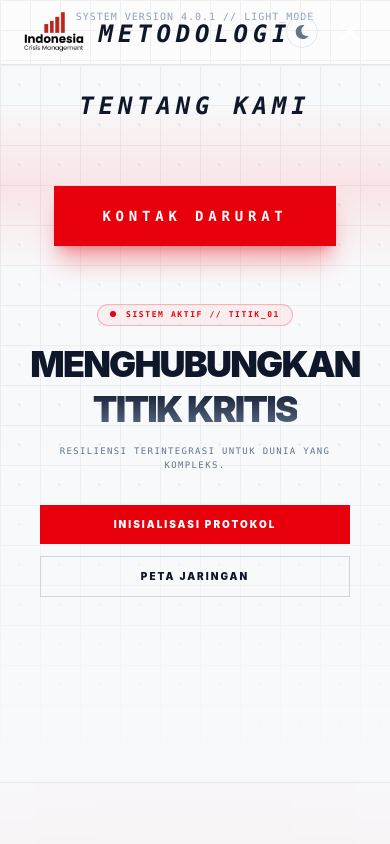
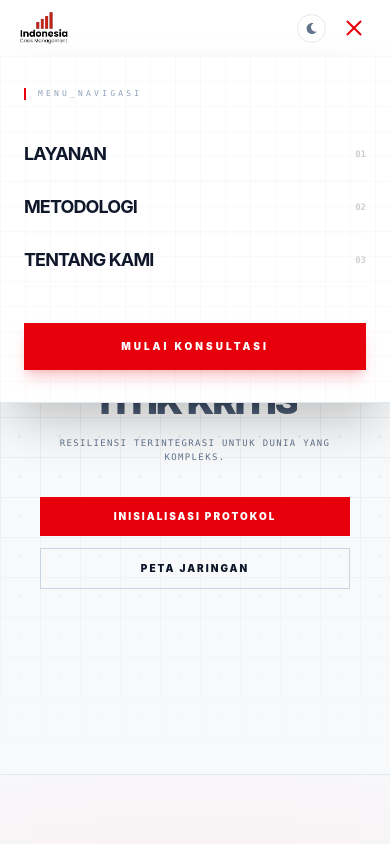
Before and after one commit to fjmahesa/crisis-management-web, a React (Vite) app: page / in a window 390 px wide. Both pictures are taken after a click on the button 350 px from the left and 32 px from the top of the page. Shown: the top 844 px of the page. Built offline with nearby package versions, Linux system fonts and the light colour scheme.

Commit message:
fix navbar responsive

```diff
--- a/src/components/Navbar.jsx
+++ b/src/components/Navbar.jsx
@@ -1,4 +1,4 @@
-import React, { useState } from 'react';
+import React, { useState, useEffect } from 'react';
 import { Link } from 'react-router-dom';
 import { motion, AnimatePresence } from 'framer-motion';
 import { useTheme } from '../context/ThemeContext';
@@ -7,128 +7,137 @@ import { FaSun, FaMoon } from 'react-icons/fa';
 export default function Navbar() {
   const [isOpen, setIsOpen] = useState(false);
   const { theme, toggleTheme } = useTheme();
+  const [isScrolled, setIsScrolled] = useState(false);
 
-  const menuVariants = {
+  // Deteksi scroll hanya untuk mengubah background, bukan ukuran
+  useEffect(() => {
+    const handleScroll = () => {
+      setIsScrolled(window.scrollY > 20);
+    };
+    window.addEventListener('scroll', handleScroll);
+    return () => window.removeEventListener('scroll', handleScroll);
+  }, []);
+
+  const dropdownVariants = {
     closed: {
       opacity: 0,
-      x: "100%",
-      transition: { duration: 0.5, ease: [0.16, 1, 0.3, 1] }
+      y: -10,
+      transition: { duration: 0.2, ease: "easeInOut" }
     },
     opened: {
       opacity: 1,
-      x: 0,
-      transition: { duration: 0.5, ease: [0.16, 1, 0.3, 1] }
+      y: 0,
+      transition: { duration: 0.3, ease: "easeOut" }
     }
   };
 
+  const navLinks = [
+    { name: 'Layanan', path: '/layanan' },
+    { name: 'Metodologi', path: '/metodologi' },
+    { name: 'Tentang Kami', path: '/tentang' },
+  ];
+
   return (
-    <nav className="sticky top-0 w-full transition-colors duration-700 bg-white/80 dark:bg-[#050505]/100 backdrop-blur-xl border-b border-slate-200 dark:border-white/5 px-6 py-3 md:px-12 flex items-center justify-between z-[100]">
+    /* py-3 konsisten di semua kondisi */
+    <nav className={`sticky top-0 w-full transition-all duration-500 z-[100] py-3 px-5 md:px-12 flex items-center justify-between
+      ${isScrolled
+        ? 'bg-white/90 dark:bg-[#050505]/95 backdrop-blur-md shadow-sm border-b border-slate-200 dark:border-white/5'
+        : 'bg-white dark:bg-[#050505] border-b border-transparent'
+      }`}>
 
-      {/* LOGO AREA */}
-      <Link to="/" className="z-[110] flex items-center">
-        {/* Logika penukaran file berdasarkan theme */}
+      {/* LOGO AREA - Tinggi h-8 md:h-10 tetap konsisten */}
+      <Link to="/" className="z-[110] flex items-center shrink-0" onClick={() => setIsOpen(false)}>
         <img
           key={theme}
           src={theme === 'dark' ? '/logo-dark.svg' : '/logo-light.svg'}
           alt="Indonesia Crisis Management Logo"
-          className="h-10 md:h-16 w-auto object-contain transition-opacity duration-500"
-          // Menambahkan sedikit transisi opacity agar pergantian gambar lebih halus
+          className="h-8 md:h-12 w-auto object-contain transition-opacity duration-500"
         />
       </Link>
 
-      {/* RIGHT SIDE: DESKTOP MENU & THEME TOGGLE */}
-      <div className="flex items-center gap-6 md:gap-10">
+      {/* RIGHT SIDE */}
+      <div className="flex items-center gap-2 md:gap-6">
 
-        {/* DESKTOP MENU LINKS */}
-        <div className="hidden lg:flex items-center gap-8 font-mono text-[10px] tracking-[0.2em] uppercase font-bold">
-          <Link to="/layanan" className="text-slate-500 dark:text-white/60 hover:text-red-600 dark:hover:text-red-500 transition-colors">Layanan</Link>
-          <Link to="/metodologi" className="text-slate-500 dark:text-white/60 hover:text-red-600 dark:hover:text-red-500 transition-colors">Metodologi</Link>
-          <Link to="/tentang" className="text-slate-500 dark:text-white/60 hover:text-red-600 dark:hover:text-red-500 transition-colors">Tentang Kami</Link>
+        {/* DESKTOP LINKS */}
+        <div className="hidden lg:flex items-center gap-6 font-mono text-[9px] tracking-[0.15em] uppercase font-bold">
+          {navLinks.map((link) => (
+            <Link
+              key={link.name}
+              to={link.path}
+              className="text-slate-500 dark:text-white/60 hover:text-red-600 transition-colors"
+            >
+              {link.name}
+            </Link>
+          ))}
         </div>
 
-        <div className="flex items-center gap-4">
-          {/* THEME TOGGLE BUTTON */}
-          <motion.button
-            whileTap={{ scale: 0.9 }}
+        <div className="flex items-center gap-3">
+          {/* THEME TOGGLE */}
+          <button
             onClick={toggleTheme}
-            className="p-2 rounded-full border border-slate-200 dark:border-white/10 text-slate-500 dark:text-white/60 hover:border-red-600 dark:hover:border-red-600 hover:text-red-600 transition-all duration-300 z-[110]"
-            aria-label="Toggle Theme"
+            className="p-2 rounded-full border border-slate-200 dark:border-white/10 text-slate-500 dark:text-white/60 hover:border-red-600 hover:text-red-600 transition-all z-[110]"
           >
-            {theme === 'dark' ? <FaSun size={14} /> : <FaMoon size={14} />}
-          </motion.button>
+            {theme === 'dark' ? <FaSun size={11} /> : <FaMoon size={11} />}
+          </button>
 
-          {/* KONTAK DARURAT (Desktop) */}
+          {/* KONTAK DARURAT */}
           <Link
             to="/kontak"
-            className="hidden md:block bg-red-600 text-white px-6 py-2.5 hover:bg-red-700 transition-all font-black text-[10px] uppercase tracking-[0.1em] shadow-lg shadow-red-600/20"
+            className="hidden md:block bg-red-600 text-white px-4 py-1.5 hover:bg-red-700 transition-all font-black text-[9px] uppercase tracking-widest shadow-md shadow-red-600/10"
           >
             Kontak Darurat
           </Link>
 
-          {/* HAMBURGER BUTTON (MOBILE) */}
+          {/* HAMBURGER BUTTON */}
           <button
             onClick={() => setIsOpen(!isOpen)}
-            className="md:hidden flex flex-col gap-1.5 z-[110] p-1"
+            className="lg:hidden flex flex-col justify-center items-center w-8 h-8 z-[110] relative"
           >
-            <motion.span
-              animate={isOpen ? { rotate: 45, y: 8 } : { rotate: 0, y: 0 }}
-              className={`w-6 h-[2px] block transition-colors duration-500 ${isOpen || theme === 'dark' ? 'bg-white' : 'bg-slate-900'}`}
-            ></motion.span>
-            <motion.span
-              animate={isOpen ? { opacity: 0 } : { opacity: 1 }}
-              className={`w-6 h-[2px] block transition-colors duration-500 ${theme === 'dark' ? 'bg-white' : 'bg-slate-900'}`}
-            ></motion.span>
-            <motion.span
-              animate={isOpen ? { rotate: -45, y: -8 } : { rotate: 0, y: 0 }}
-              className={`w-6 h-[2px] block transition-colors duration-500 ${isOpen || theme === 'dark' ? 'bg-white' : 'bg-slate-900'}`}
-            ></motion.span>
+            <span className={`w-5 h-0.5 bg-current transition-all duration-300 absolute ${isOpen ? 'rotate-45 text-red-600' : '-translate-y-1 text-slate-900 dark:text-white'}`}></span>
+            <span className={`w-5 h-0.5 bg-current transition-all duration-300 absolute ${isOpen ? 'opacity-0' : 'opacity-100 text-slate-900 dark:text-white'}`}></span>
+            <span className={`w-5 h-0.5 bg-current transition-all duration-300 absolute ${isOpen ? '-rotate-45 text-red-600' : 'translate-y-1 text-slate-900 dark:text-white'}`}></span>
           </button>
         </div>
       </div>
 
-      {/* MOBILE OVERLAY MENU */}
+      {/* MOBILE DROPDOWN MENU */}
       <AnimatePresence>
         {isOpen && (
           <motion.div
             initial="closed"
             animate="opened"
             exit="closed"
-            variants={menuVariants}
-            className="fixed inset-0 bg-[#fcfcfc] dark:bg-[#050505] flex flex-col items-center justify-center gap-8 z-[100] md:hidden"
+            variants={dropdownVariants}
+            className="absolute top-full left-0 w-full bg-white dark:bg-[#080808] border-b border-slate-200 dark:border-white/10 z-[90] lg:hidden shadow-2xl overflow-hidden"
           >
-            <div className="absolute inset-0 opacity-5 pointer-events-none" style={{
-              backgroundImage: `linear-gradient(currentColor 1px, transparent 1px), linear-gradient(90deg, currentColor 1px, transparent 1px)`,
-              backgroundSize: '30px 30px'
-            }}></div>
+            <div className="absolute inset-0 opacity-[0.02] pointer-events-none" style={{ backgroundImage: `linear-gradient(currentColor 1px, transparent 1px), linear-gradient(90deg, currentColor 1px, transparent 1px)`, backgroundSize: '25px 25px' }}></div>
 
-            {/* Logo in Mobile Menu dengan logika yang sama */}
-            <img
-              src={theme === 'dark' ? '/logo-dark.svg' : '/logo-light.svg'}
-              alt="Logo"
-              className="h-16 w-auto mb-8 opacity-20"
-            />
+            <div className="relative z-10 px-6 py-8 flex flex-col gap-5">
+              <p className="text-[8px] font-mono tracking-[0.4em] text-slate-400 uppercase border-l-2 border-red-600 pl-3 mb-2">Menu_Navigasi</p>
 
-            <div className="flex flex-col items-center gap-10 font-mono tracking-[0.3em] uppercase relative z-10">
-              <Link onClick={() => setIsOpen(false)} to="/layanan" className="text-2xl font-black text-slate-900 dark:text-white hover:text-red-600 transition-colors italic">
-                Layanan
-              </Link>
-              <Link onClick={() => setIsOpen(false)} to="/metodologi" className="text-2xl font-black text-slate-900 dark:text-white hover:text-red-600 transition-colors italic">
-                Metodologi
-              </Link>
-              <Link onClick={() => setIsOpen(false)} to="/tentang" className="text-2xl font-black text-slate-900 dark:text-white hover:text-red-600 transition-colors italic">
-                Tentang Kami
-              </Link>
+              <div className="flex flex-col">
+                {navLinks.map((link, i) => (
+                  <Link
+                    key={link.name}
+                    onClick={() => setIsOpen(false)}
+                    to={link.path}
+                    className="group py-3 text-lg font-bold text-slate-900 dark:text-white hover:text-red-600 transition-colors flex justify-between items-center border-b border-slate-50 dark:border-white/5"
+                  >
+                    <span className="group-hover:translate-x-2 transition-transform duration-300 uppercase tracking-tighter">
+                      {link.name}
+                    </span>
+                    <span className="text-[9px] font-mono opacity-20">0{i + 1}</span>
+                  </Link>
+                ))}
+              </div>
+
               <Link
                 onClick={() => setIsOpen(false)}
                 to="/kontak"
-                className="mt-6 bg-red-600 text-white px-12 py-5 font-black text-sm shadow-xl shadow-red-600/30"
+                className="mt-4 bg-red-600 text-white w-full py-4 text-center font-black text-[10px] tracking-[0.3em] shadow-lg shadow-red-600/20 uppercase"
               >
-                Kontak Darurat
+                Mulai Konsultasi
               </Link>
-            </div>
-
-            <div className="absolute bottom-10 text-[10px] font-mono text-slate-400 dark:text-slate-600 tracking-widest uppercase">
-              System Version 4.0.1 // {theme.toUpperCase()}_MODE
             </div>
           </motion.div>
         )}
```
